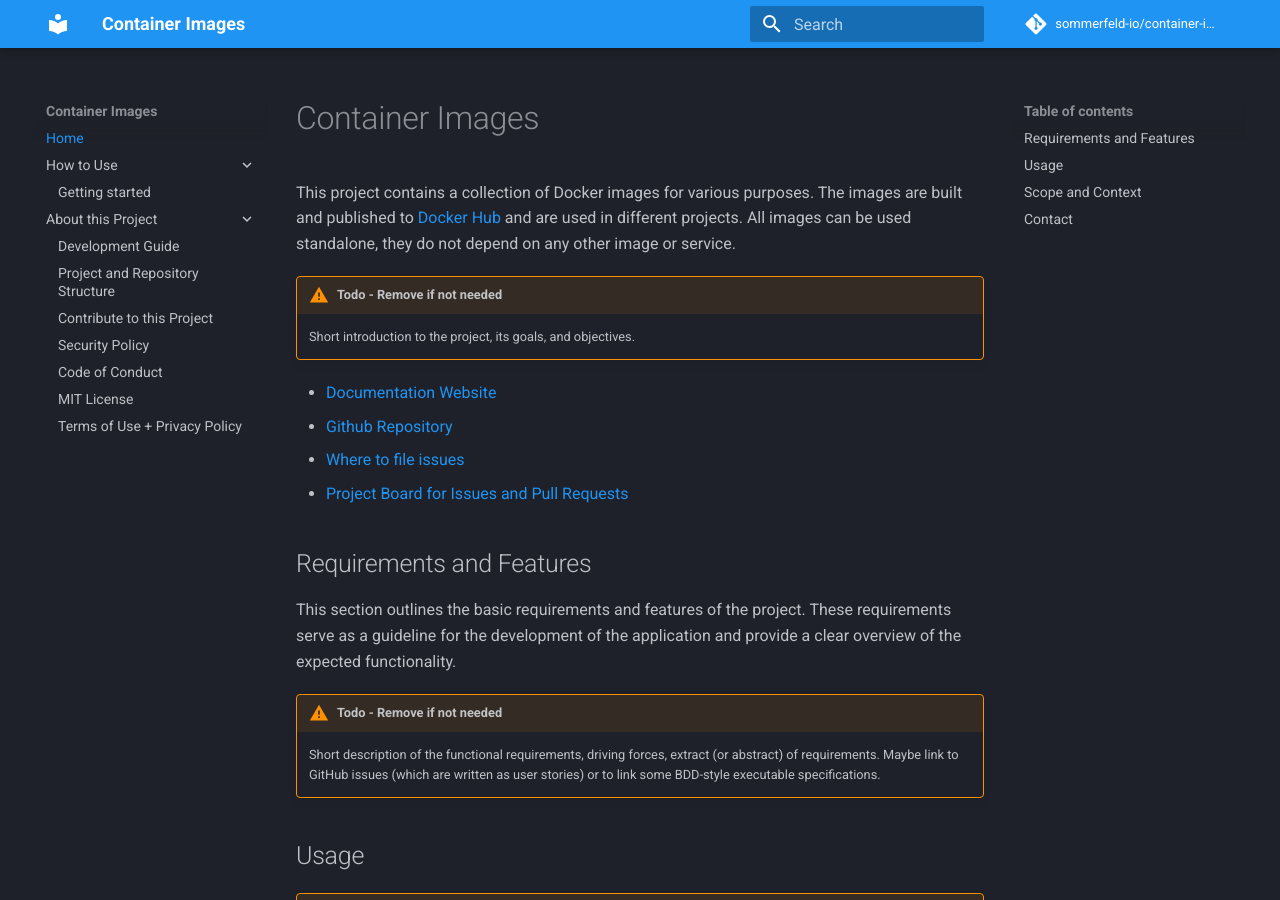
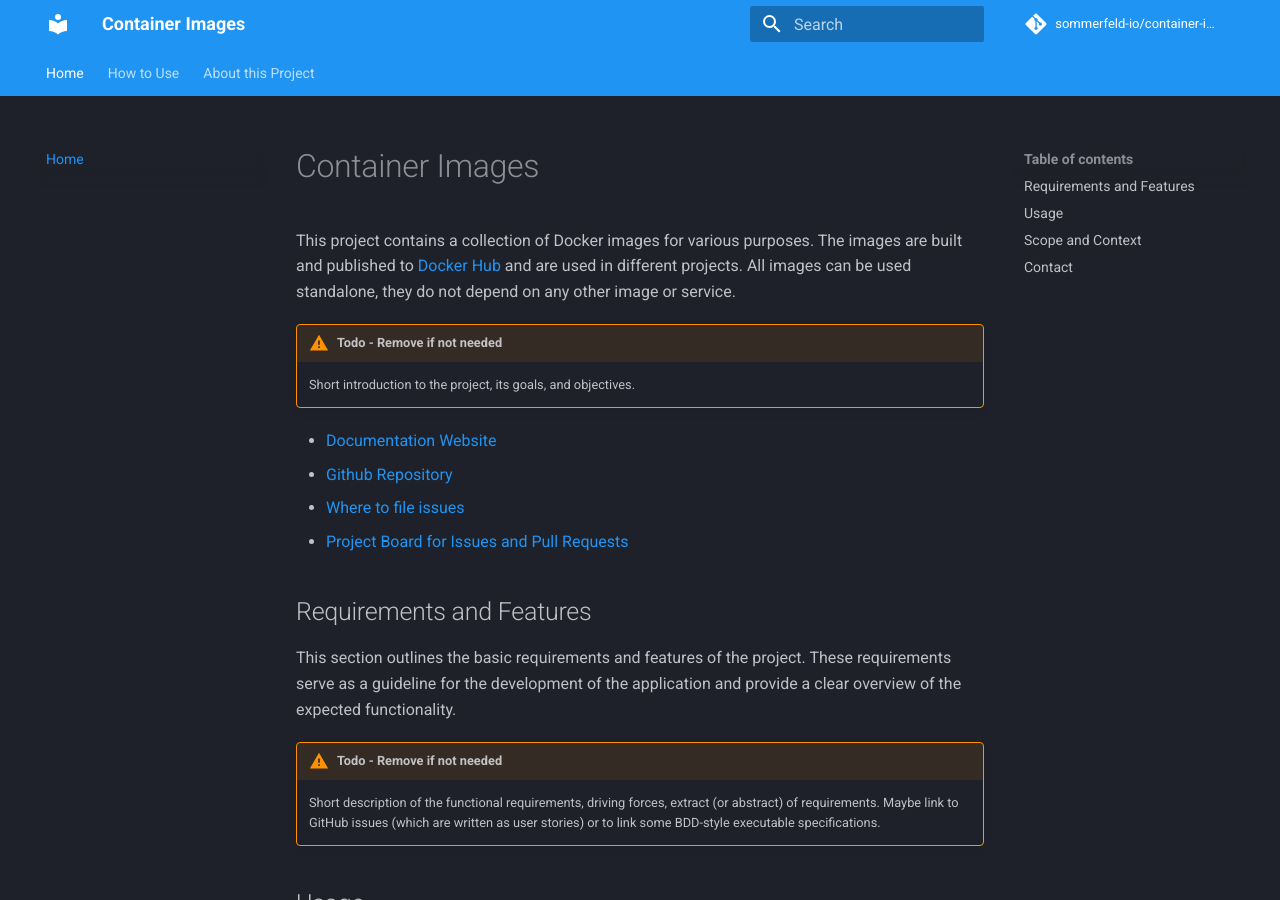
Before and after one commit to sommerfeld-io/container-images, an MkDocs documentation site: the page built from docs/content/index.md, in a window 1280 px wide and 900 px high. Built offline with MkDocs 1.6.1 and Material for MkDocs 9.7.7, drawn with Linux system fonts in a browser that asks for light colours; comment, search, counter and statistics services are not loaded; part of the change alters nothing that is shown.

Commit message:
feat: initial project setup

```diff
--- a/docs/content/usage/index.md
+++ b/docs/content/usage/index.md
@@ -1,26 +1,4 @@
 # Getting started
 
-To get create a new repository based on this template, click the "Use this template" button on the repository page. This will create a new repository with the same structure and files as this repository.
-
-This repository contains the following components:
-
-- A generic [devcontainer](https://code.visualstudio.com/docs/devcontainers/containers) setup based on [Ubuntu](https://hub.docker.com/r/microsoft/devcontainers-base). The devcontainer setup comes with [pre-commit](https://pre-commit.com) installed and configured.
-- A template for documentation with Markdown. The documentation site is rendered with [Material for MkDocs](https://squidfunk.github.io/mkdocs-material) and deployed to GitHub Pages. There is no dedicated Dockerfile for the docs site.
-- Basic GitHub Actions Workflows with checks for linting and building the documentation site and creating releases. The repository comes with [semantic-release](https://github.com/semantic-release/semantic-release) to create new releases and tags based on the commit messages. This is the only way a release and Git tag should be created. Linter definitions are also included.
-- Some more helpful GitHub Actions Workflows for managing issues and pull requests and a basic dependabot configuration.
-
-## Things to do when using this Container Images
-- [x] Run `gh repo edit --enable-discussions --enable-issues --enable-projects --enable-wiki=false --visibility=public` to ensure consistent settings across repositories.
-- [x] Link the repository to project [sommerfeld.io](https://github.com/orgs/sommerfeld-io/projects/1)
-- [x] Search for `Container Images` in all files and replace with the name of the new project. Search for `container-images` as well and replace with the name of the GitHub repository (the part of the URL). Doing so should update the following files:
-    - [x] Update volume mounts and workdir in `docker-compose.yml`
-    - [x] Update name and description in `package.json`
-    - [x] Update site and repository information anf (if needed) the theme/colors and navigation in `mkdocs.yml`
-    - [x] Update Docker icon link in `mkdocs.yml` to point to the correct artifact on Docker Hub
-- [ ] Update GitHub deployment protection rules in "Settings > Environments" to allow deployments to GitHub pages from tags (add `v*`). It is possible that a the `pipeline.yml` workflow must run (and probably fail) first because this workflow contains a step which enables GitHub Pages for the repository.
-  ![protection-rule](_assets/github-pages-environment-protection.png)
-- [x] Update documentation in `docs` directory
-    - [x] Remove the docs that are intended to explain the Container Images. These are the files in the `docs/usage` directory. Replace them with the real usage documentation.
-    - [x] Inspect the `docs/about` directory and update the content to reflect the new project.
-- [x] Setup Actions secrets and dependabot secrets in the repository settings
-- [ ] Add any additional configuration e.g. for SonarCloud or any other relevant config.
+!!! warning
+    Replace with a file for each docker image.
--- a/mkdocs.yml
+++ b/mkdocs.yml
@@ -21,7 +21,7 @@ theme:
   features:
     - content.code.copy
     - content.tabs.link
-    # - navigation.tabs
+    - navigation.tabs
     - navigation.footer
     - navigation.expand
     - navigation.tracking
```
